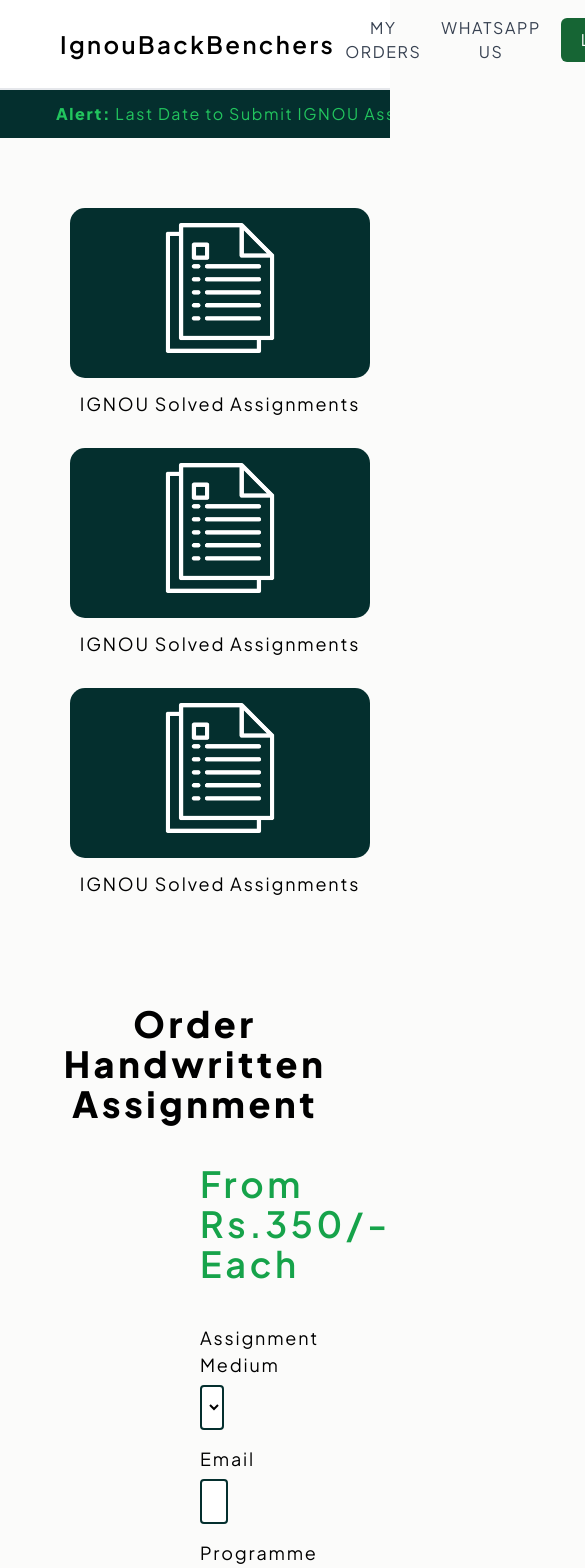
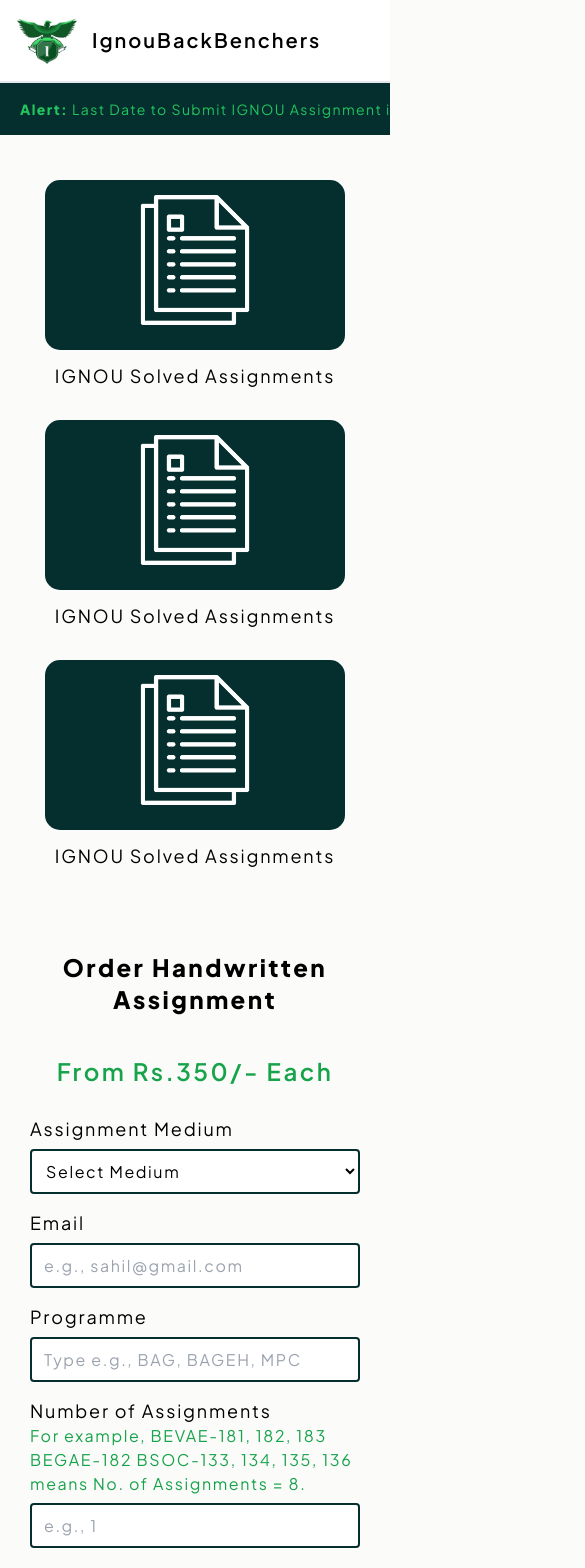
Before and after one commit to mesachinjakhar/ignoubackbenchers.com-nextjs, a Next.js app: page / in a window 390 px wide. Shown: the top 1568 px of the page, 585 px wide, since content can reach past the window. Built offline with nearby package versions, Linux system fonts and the light colour scheme.

Commit message:
mobile css added

```diff
--- a/app/globals.css
+++ b/app/globals.css
@@ -17,7 +17,7 @@
   }
 
   button {
-    @apply text-base bg-green-800 text-white border-0 rounded-md px-5 py-2.5 cursor-pointer hover:bg-green-700;
+    @apply text-base bg-green-800 text-white border-0 rounded-md px-5 py-2.5 cursor-pointer hover:bg-green-700 xs:text-xl;
   }
 
   h1 {
@@ -33,11 +33,11 @@
   }
 
   input {
-    @apply mt-[7px] px-[12px] py-[5px] w-full h-[45px] mb-[15px] border-2 border-teal-950 rounded-[4px] text-[16px] box-border bg-white focus:outline-none focus:border-[2.5px] focus:border-green-600;
+    @apply mt-[7px] px-[12px] py-[5px] w-full h-[45px] mb-[15px] border-2 border-teal-950 rounded-[4px] text-[16px] box-border bg-white focus:outline-none focus:border-[2.5px] focus:border-green-600 xs:h-[50];
   }
 
   select {
-    @apply mt-[7px] px-[10px] py-[5px] w-full h-[45px] mb-[15px] border-2 border-teal-950 rounded-[4px] text-[16px] box-border bg-white focus:outline-none focus:border-[2.5px] focus:border-green-600;
+    @apply mt-[7px] px-[10px] py-[5px] w-full h-[45px] mb-[15px] border-2 border-teal-950 rounded-[4px] text-[16px] box-border bg-white focus:outline-none focus:border-[2.5px] focus:border-green-600 xs:h-[50];
   }
 
   /* More specific style for <a> inside <ul> <li> */
--- a/app/login/page.js
+++ b/app/login/page.js
@@ -25,6 +25,9 @@ const Login = () => {
   }
 
   async function handleSubmit(e) {
+    if (otp.length < 6 || otp.length > 6) {
+      return setMessage("Otp Length Should be 6 digits");
+    }
     e.preventDefault();
     setMessage("");
     if (!email || !otp) {
@@ -60,7 +63,7 @@ const Login = () => {
   }, [response]);
 
   return (
-    <div className="login px-[300px] mt-[7%] mb-[80px]">
+    <div className="login px-[300px] mt-[7%] mb-[80px] xs:px-[30px]">
       <h1>Login/Signup</h1>
       <form className="login-form" onSubmit={(e) => e.preventDefault()}>
         {/* Email Field */}
--- a/app/page.js
+++ b/app/page.js
@@ -12,7 +12,9 @@ export default function Home() {
     <>
       <Alert />
       <QuickActions />
-      <h1 className="text-4xl text-center">Order Handwritten Assignment</h1>
+      <h1 className="text-4xl text-center xs:text-2xl px-2">
+        Order Handwritten Assignment
+      </h1>
       <CreateOrder />
       <Blog />
       <Faq />
--- a/components/Alert.jsx
+++ b/components/Alert.jsx
@@ -1,11 +1,11 @@
 export const Alert = () => {
   return (
     <div
-      className="alert bg-teal-950 text-green-500 px-11 py-1px overflow-hidden relative whitespace-nowrap"
+      className="alert bg-teal-950 text-green-500 px-11 py-1 overflow-hidden relative whitespace-nowrap xs:px-2"
       role="alert"
       aria-live="polite"
     >
-      <p className="animate-scrollText m-3">
+      <p className="animate-scrollText inline-block m-3 xs:text-sm">
         <strong>Alert:</strong> Last Date to Submit IGNOU Assignment is{" "}
         <time dateTime="2025-01-30">30 Jan 2025</time> 🤩 !! Hurry Up!
       </p>
--- a/components/Blog.jsx
+++ b/components/Blog.jsx
@@ -1,6 +1,6 @@
 const Blog = () => {
   return (
-    <section className="bg-black px-[50px] py-[35px] mb-[60px]">
+    <section className="bg-black px-[50px] py-[35px] mb-[60px] xs:px-[25px]">
       <div>
         <h2 className="text-white text-2xl">Read Our Blogs</h2>
         <div className="flex flex-nowrap justify-between mt-[30px] mb-[30px] gap-[20px] overflow-x-auto pb-[10px]">
--- a/components/CreateOrder.jsx
+++ b/components/CreateOrder.jsx
@@ -140,8 +140,8 @@ const CreateOrder = () => {
   const handleGoBack = () => setStep(1); // Return to the first step
 
   return (
-    <div className="order p-0 px-[200px] mb-[80px] mt-6">
-      <h2 className="text-4xl text-green-600 text-center">
+    <div className="order p-0 px-[200px] mb-[80px] mt-6 xs:px-[30px]">
+      <h2 className="text-4xl text-green-600 text-center xs:text-2xl">
         From Rs.350/- Each
       </h2>
       {/* Show error message */}
@@ -150,7 +150,7 @@ const CreateOrder = () => {
           {/* <h2 className="text-4xl text-green-600 text-center">
             From Rs.350/- Each
           </h2> */}
-          <form className="order-form mt-10" onSubmit={handleContinue}>
+          <form className="order-form mt-10 xs:mt-7" onSubmit={handleContinue}>
             <label htmlFor="medium">Assignment Medium</label>
             <select id="medium" defaultValue={formData.medium} required>
               <option value="">Select Medium</option>
@@ -204,15 +204,15 @@ const CreateOrder = () => {
         </div>
       ) : (
         <div ref={orderFormRef}>
-          <div className="order-form-title flex justify-between text-center align-center mt-8">
-            <h1 className="text-2xl mb-5">Confirm Address:</h1>
-            <a
-              className="flex justify-end hover:cursor-pointer"
-              onClick={handleGoBack}
-            >
+          <div className="order-form-title flex justify-between items-center mt-8 xs:mt-4">
+            <h1 className="text-2xl text-center xs:text-lg mb-4">
+              Confirm Address:
+            </h1>
+            <a className="text-lg hover:cursor-pointer" onClick={handleGoBack}>
               Go Back
             </a>
           </div>
+
           <div className="order-address">
             <form className="order-form" onSubmit={handlePlaceOrder}>
               <label htmlFor="pages">Type of Pages Required</label>
--- a/components/Faq.jsx
+++ b/components/Faq.jsx
@@ -39,12 +39,12 @@ const Faq = () => {
   ];
 
   return (
-    <section className="px-16">
-      <h1 className="text-2xl mb-8">Frequently Asked Questions</h1>
+    <section className="px-16 xs:px-7">
+      <h1 className="text-2xl mb-8 xs:text-xl">Frequently Asked Questions</h1>
       <div>
         {faq.map((item, index) => (
           <div
-            className={`bg-[#f5deb3] px-[35px] py-[25px] text-black items-center cursor-pointer mb-[20px] ${
+            className={`bg-[#f5deb3] px-[35px] py-[25px] text-black items-center cursor-pointer mb-[20px] xs:px-[20px] xs:py-[20] ${
               activeIndex === index ? "active" : ""
             }`}
             key={index}
@@ -54,7 +54,7 @@ const Faq = () => {
             aria-expanded={activeIndex === index}
           >
             <div className="flex items-center justify-between">
-              <h3 className="w-[100%] text-lg font-bold mb-1">
+              <h3 className="w-[100%] text-lg font-bold mb-1 xs:text-base">
                 {item.question}
               </h3>
               <span>
--- a/components/Footer.jsx
+++ b/components/Footer.jsx
@@ -2,13 +2,13 @@ import Link from "next/link";
 
 const Footer = () => {
   return (
-    <div className="mt-[50px] px-[50px] py-[25px] bg-black text-white">
+    <div className="mt-[50px] px-[50px] py-[25px] bg-black text-white xs:px-[35]">
       <p className="mb-[40px] underline">
         Questions? Call <a href="tel:+919053442043">+91 9053442043</a>
       </p>
-      <div className="flex justify-between mb-3">
-        <div className="footer-menu">
-          <nav>
+      <div className="flex justify-between mb-3 xs:block">
+        <div className="footer-menu xs:mb-8">
+          <nav className="">
             <h3 className="mb-3">Quick Links</h3>
             <ul>
               <li>
@@ -34,7 +34,7 @@ const Footer = () => {
             </ul>
           </nav>
         </div>
-        <div className="footer-menu">
+        <div className="footer-menu  xs:mb-8">
           <nav>
             <h3 className="mb-3">Menu</h3>
             <ul>
--- a/components/Header.jsx
+++ b/components/Header.jsx
@@ -4,26 +4,28 @@ import Image from "next/image";
 export const Header = () => {
   return (
     <>
-      <header className="flex gap-2.5 justify-between px-12 py-4 item-center text-center mb-0 bg-white border-b-2">
+      <header className="flex gap-2.5 justify-between px-12 py-4 item-center text-center mb-0 bg-white border-b-2 xs:px-4">
         {/* Logo Section */}
         <div className="logo hover:cursor-pointer flex gap-3 text-center items-center">
-          <div className="">
+          <div className="w-16 md:w-20 lg:w-16">
             <Image
               src="/images/ignou_backbenchers_logo.webp"
               alt="IGNOU Backbenchers Logo"
-              width={65}
+              width={0}
               height={0}
+              sizes="100vw"
+              className="w-full h-auto"
             />
           </div>
           <Link href="/" aria-label="Go to IGNOUBACKBENCHERS Home">
-            <h2 className="text-2xl text-center text-black">
+            <h2 className="text-2xl text-center text-black xs:text-xl">
               IgnouBackBenchers
             </h2>
           </Link>
         </div>
 
         {/* Navigation Section */}
-        <nav aria-label="Primary Navigation">
+        <nav aria-label="Primary Navigation" className="xs:hidden">
           <ul className="flex list-none gap-5 items-center m-0 p-0 text-center">
             <li>
               <Link
--- a/components/QuickActions.jsx
+++ b/components/QuickActions.jsx
@@ -3,7 +3,7 @@ import Link from "next/link";
 
 const QuickActions = () => {
   return (
-    <div className="flex gap-2.5 p-[70px] flex-wrap justify-between">
+    <div className="flex gap-2.5 p-[70px] flex-wrap justify-between xs:p-[45px]">
       {/* Solved Assignments */}
       <Link href="/order" aria-label="Order Solved Assignments">
         <div className="w-[300px] h-[230px] text-center transition-transform duration-300 ease-out hover:scale-105 cursor-pointer">
--- a/tailwind.config.mjs
+++ b/tailwind.config.mjs
@@ -12,6 +12,15 @@ export default {
         foreground: "var(--foreground)",
         "custom-bg": "#fbfbfa",
       },
+      screens: {
+        xs: { max: "420px" },
+      },
+      keyframes: {
+        scrollText: {
+          "0%": { transform: "translateX(100%)" },
+          "100%": { transform: "translateX(-100%)" },
+        },
+      },
     },
   },
   plugins: [],
```
Also changed, not shown: app/my-orders/page.js (+10 -10 lines).
